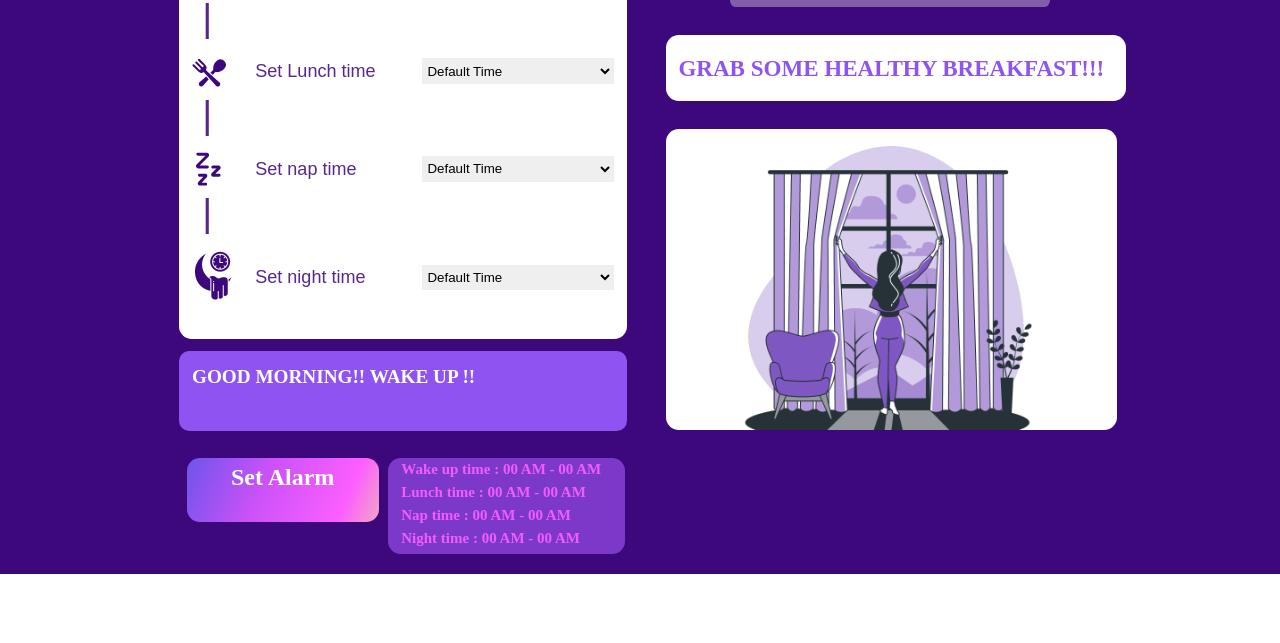
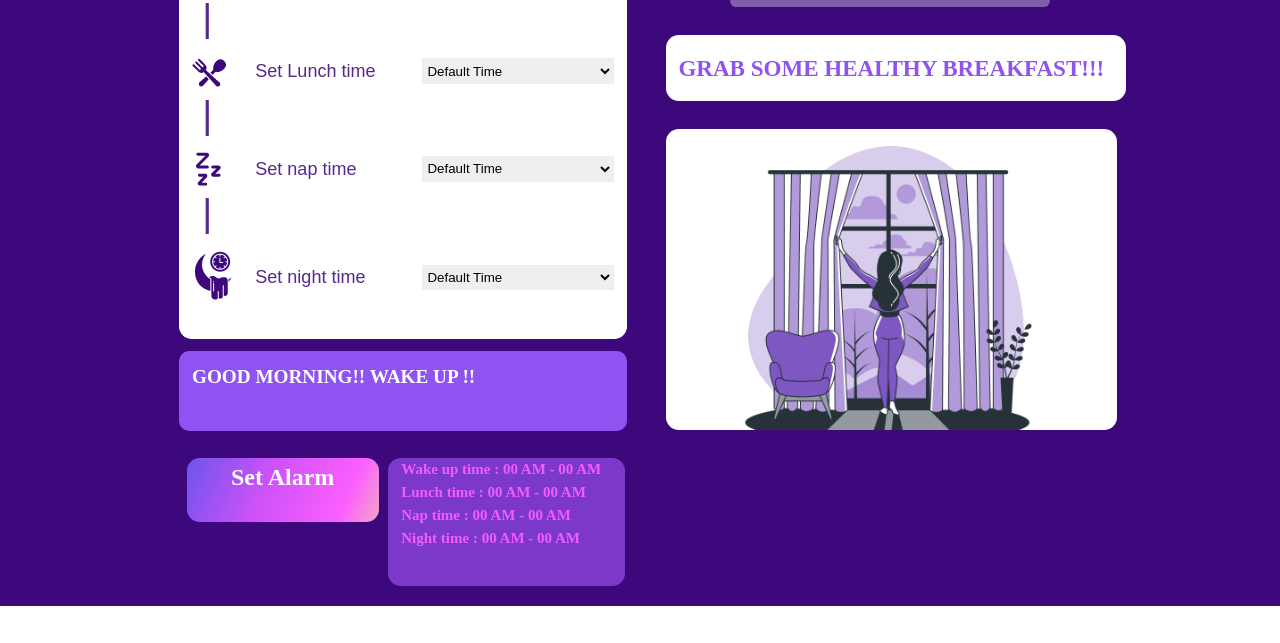
Before and after one commit to artivashnavi/JS-Digital-Clock, a plain HTML site: page index.html in a window 1280 px wide. Shown: the part 157-800 px from the top of the page. Drawn offline with Linux system fonts and the light colour scheme.

Commit message:
Update style.css

```diff
--- a/style.css
+++ b/style.css
@@ -110,17 +110,17 @@ select{
     margin: 1vw;
 
 }
+
+
 .column {
-    width: 40%;
-    padding: 2%;
+    width: 14.6vw;
+      padding: 2%;
 }
+
 #bottom1{
     display: flex;
     align-items: center;
 
-}
-.column {
-    width: 14.6vw;
 }
 .set_alerm {
     width: 15vw;
@@ -412,8 +412,7 @@ select{
 }
 /* ############################################################################################# */
 /* ############################################################################################# */
-/* ############################################################################################# */
-/* ############################################################################################# */
+
 @media screen   and (min-width:1024px){
     .alarm_detail {
         width: 18.5vw;
@@ -422,11 +421,13 @@ select{
         border-radius: 1vw;
     }
 }
-@media screen   and (min-width:1280px){
+
+/* ############################################################################################# */
+/* ############################################################################################# */
+@media screen   and (min-width:1280px) {
     .alarm_detail {
         width: 18.5vw;
-        height: 12vh;
-        border: none;
+        height: 16vh;
         border-radius: 1vw;
     }
 }
```
